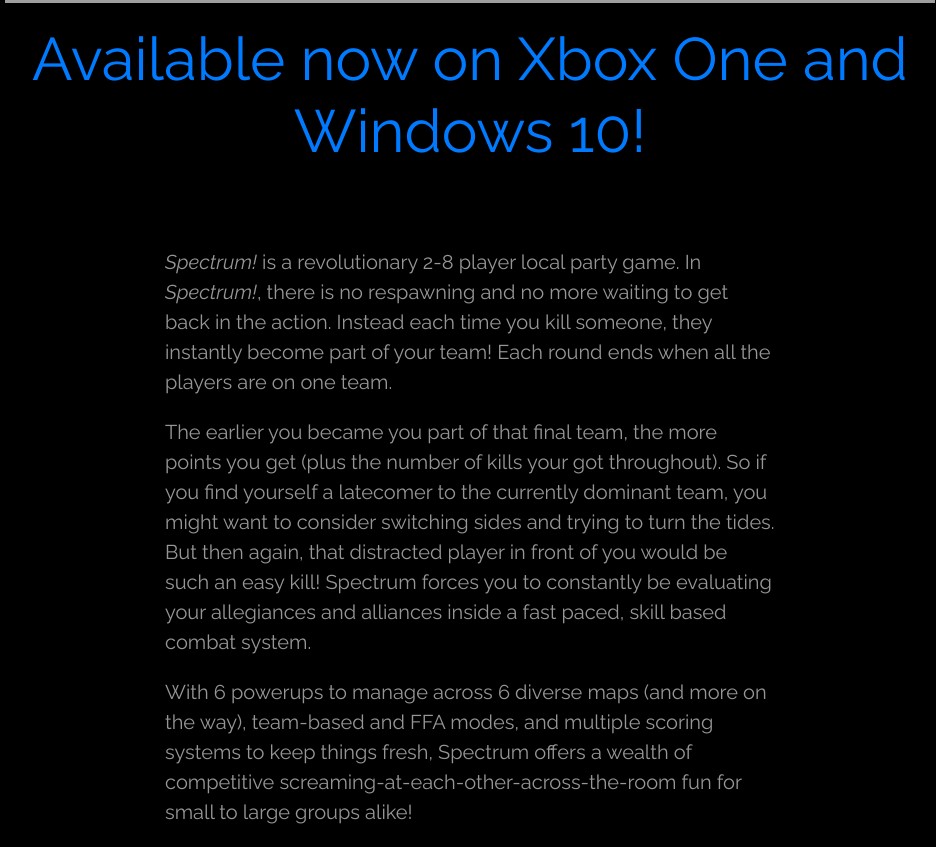
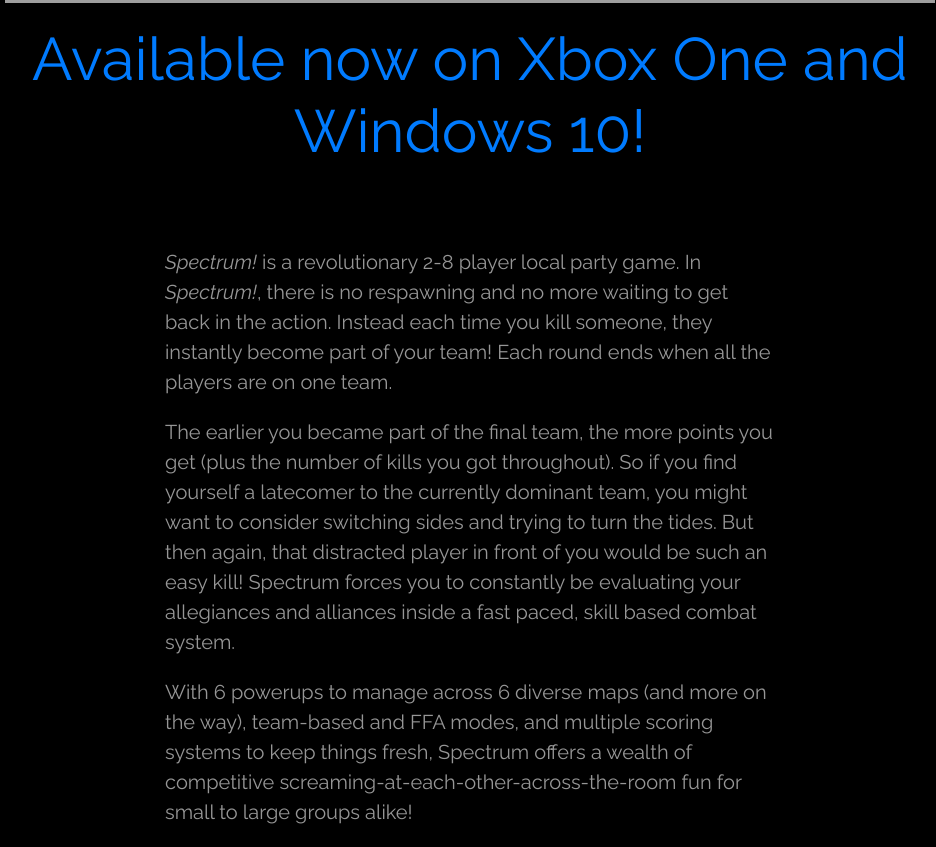
Before and after one commit to spectrumgame/spectrumwebsite, a plain HTML site: page index.html in a window 1280 px wide. Shown: the part 991-1838 px from the top of the page, without its empty margins (170-1106 px from the left). Drawn offline with Linux system fonts and the light colour scheme; grey boxes are pictures that could not be loaded.

Commit message:
fixed typos

```diff
--- a/index.html
+++ b/index.html
@@ -46,8 +46,8 @@
 
 	  	<div class="row justify-content-center">
 		    <div class="col-sm-6">
-		    	<p><i>Spectrum!</i> is a revolutionary 2-8 player local party game.  In <i>Spectrum!</i>, there is no respawning and no more waiting to get back in the action. Instead each time you kill someone, they instantly become part of your team! Each round ends when all the players are on one team.</p>
-		    	<p>The earlier you became you part of that final team, the more points you get (plus the number of kills your got throughout). So if you find yourself a latecomer to the currently dominant team, you might want to consider switching sides and trying to turn the tides. But then again, that distracted player in front of you would be such an easy kill! Spectrum forces you to constantly be evaluating your allegiances and alliances inside a fast paced, skill based combat system.</p>
+		    	<p><i>Spectrum!</i> is a revolutionary 2-8 player local party game. In <i>Spectrum!</i>, there is no respawning and no more waiting to get back in the action. Instead each time you kill someone, they instantly become part of your team! Each round ends when all the players are on one team.</p>
+		    	<p>The earlier you became part of the final team, the more points you get (plus the number of kills you got throughout). So if you find yourself a latecomer to the currently dominant team, you might want to consider switching sides and trying to turn the tides. But then again, that distracted player in front of you would be such an easy kill! Spectrum forces you to constantly be evaluating your allegiances and alliances inside a fast paced, skill based combat system.</p>
 		    	<p>With 6 powerups to manage across 6 diverse maps (and more on the way), team-based and FFA modes, and multiple scoring systems to keep things fresh, Spectrum offers a wealth of competitive screaming-at-each-other-across-the-room fun for small to large groups alike!</p>
 			</div>
 		</div>
```
